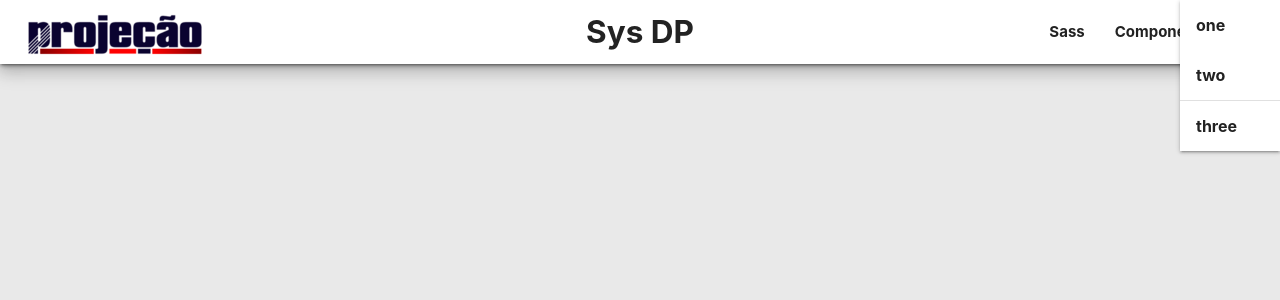
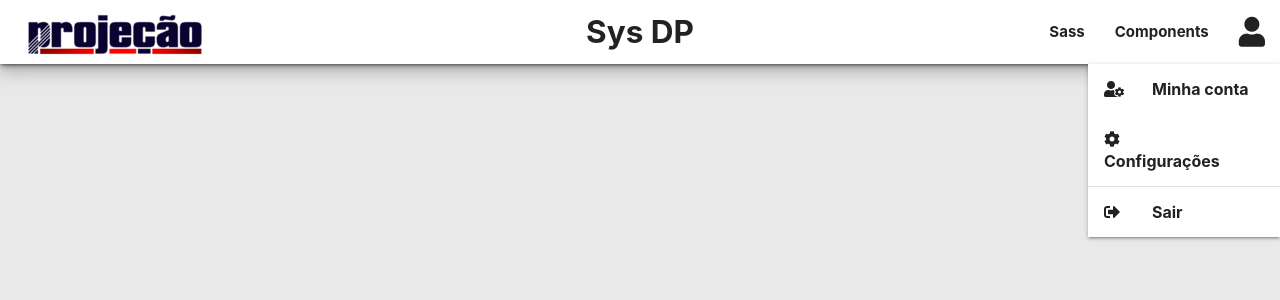
Before and after one commit to jpapim/fabrica-disponibilidade-professor, an Angular app: page /home in a window 1280 px wide. Both pictures are taken after a click on the link 1251 px from the left and 35 px from the top of the page. Shown: the top 300 px of the page. Built offline with nearby package versions, Linux system fonts and the light colour scheme.

Commit message:
[UPDATE] Ajustes no dropdown do menu

```diff
--- a/src/app/pages/home/home.component.html
+++ b/src/app/pages/home/home.component.html
@@ -1,19 +1,18 @@
+<ul id="dropdown-menu" class="dropdown-content">
+  <li><a href="#!"><i class="fas fa-user-cog fa-1x"></i> Minha conta</a></li>
+  <li><a href="#!"><i class="fas fa-cog fa-1x"></i> Configurações</a></li>
+  <li class="divider"></li>
+  <li><a href="#!"><i class="fas fa-sign-out-alt fa-1x"></i> Sair</a></li>
+</ul>
 
 <nav>
   <div class="nav-wrapper white z-depth-3">
     <div class="brand-logo"><img class="responsive-img" src="assets/img/logo_escola.png"></div>
     <div class="brand-logo hide-on-med-and-down center text-dark bold">Sys DP</div>
-    <ul class="right hide-on-med-and-down text-dark bold">
+    <ul class="right hide-on-med-and-down text-dark bold" id="nav-ul">
       <li><a href="sass.html">Sass</a></li>
       <li><a href="badges.html">Components</a></li>
-      <li><a class="dropdown-trigger" data-target="dropdown1"><i class="fas fa-user fa-2x"></i></a></li>
+      <li><a class="dropdown-trigger" data-target="dropdown-menu"><i class="fas fa-user fa-2x"></i></a></li>
     </ul>
   </div>
 </nav>
-
-<ul id="dropdown1" class="dropdown-content">
-  <li><a href="#!">one</a></li>
-  <li><a href="#!">two</a></li>
-  <li class="divider"></li>
-  <li><a href="#!">three</a></li>
-</ul>
--- a/src/app/pages/home/home.component.scss
+++ b/src/app/pages/home/home.component.scss
@@ -0,0 +1,4 @@
+#dropdown-menu{
+    top: 64px !important;
+    width: 15% !important;
+}
```
